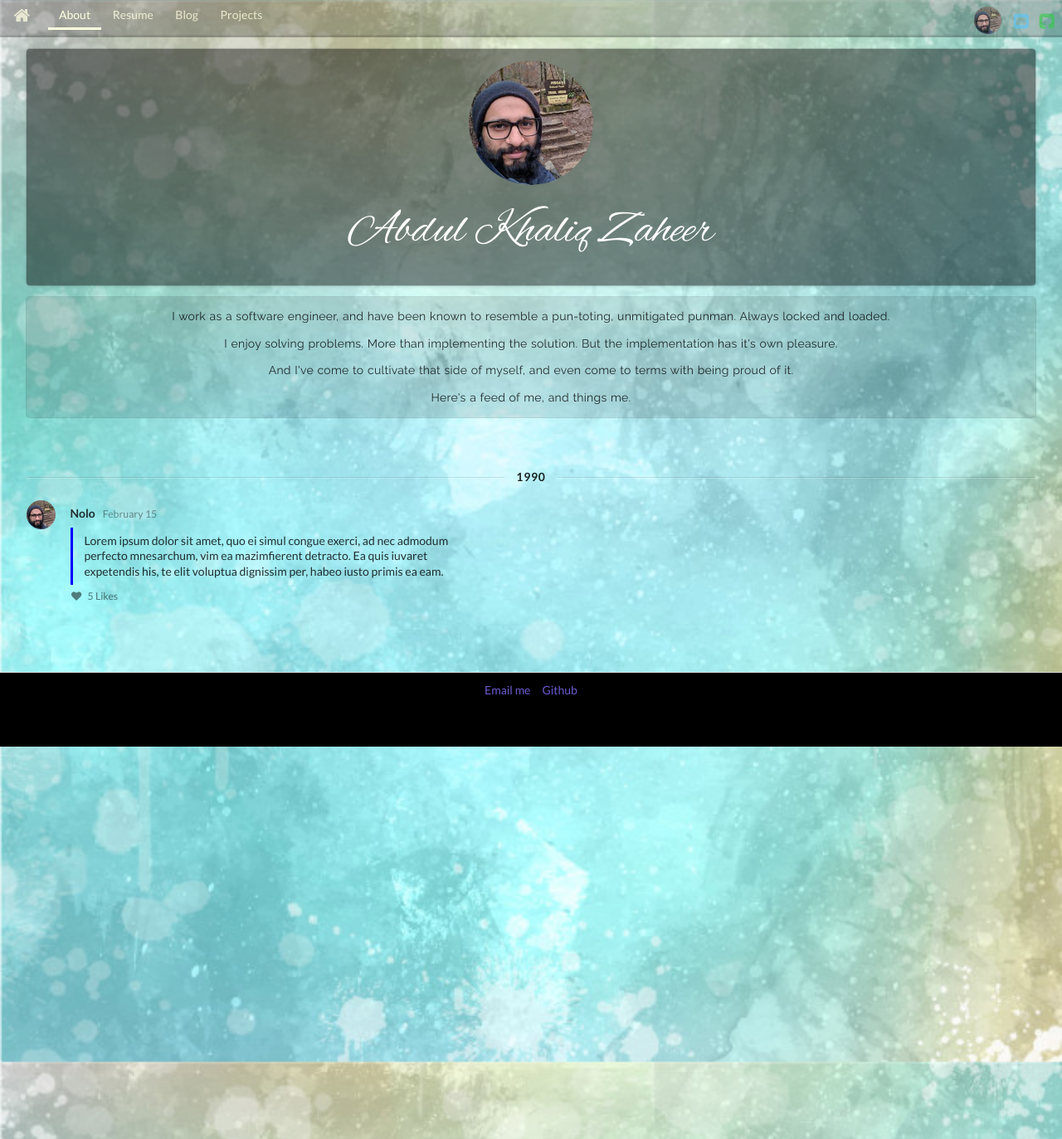
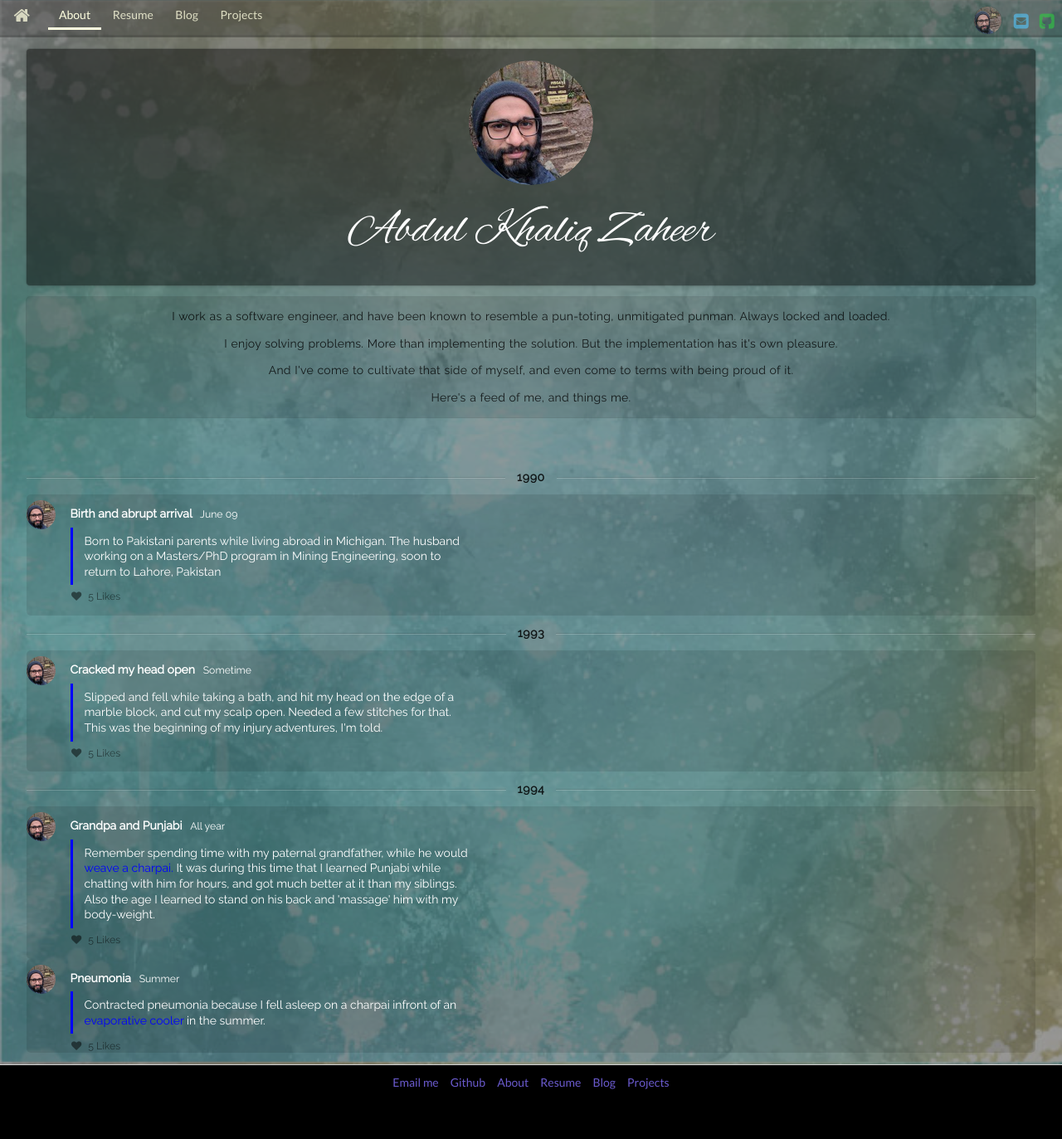
Before and after one commit to abdulbeard/abdulbeard.github.io, a Jekyll site: the page built from about/index.html, in a window 1280 px wide. Shown: the whole page at 83% size. Built offline with Jekyll 4.4.1, drawn with Linux system fonts in a browser that asks for light colours; nearby versions of some CDN libraries.

Commit message:
more changes

```diff
--- a/_data/about_timeline.json
+++ b/_data/about_timeline.json
@@ -3,9 +3,34 @@
         "Year": 1990,
         "Data": [
             {
-                "Summary": "Nolo",
-                "Date": "February 15",
-                "Content": "<p>Lorem ipsum dolor sit amet, quo ei simul congue exerci, ad nec admodum perfecto mnesarchum, vim ea mazimfierent detracto. Ea quis iuvaret expetendis his, te elit voluptua dignissim per, habeo iusto primis ea eam.</p>"
+                "Summary": "Birth and abrupt arrival",
+                "Date": "June 09",
+                "Content": "<p>Born to Pakistani parents while living abroad in Michigan. The husband working on a Masters/PhD program in Mining Engineering, soon to return to Lahore, Pakistan</p>"
+            }
+        ]
+    },
+    {
+        "Year": 1993,
+        "Data": [
+            {
+                "Summary": "Cracked my head open",
+                "Date": "Sometime",
+                "Content": "<p>Slipped and fell while taking a bath, and hit my head on the edge of a marble block, and cut my scalp open. Needed a few stitches for that. This was the beginning of my injury adventures, I'm told.</p>"
+            }
+        ]
+    },
+    {
+        "Year": 1994,
+        "Data": [
+            {
+                "Summary": "Grandpa and Punjabi",
+                "Date": "All year",
+                "Content": "<p>Remember spending time with my paternal grandfather, while he would <a href='https://www.youtube.com/watch?v=2I95pe2QXEM' target='__blank'>weave a charpai.</a> It was during this time that I learned Punjabi while chatting with him for hours, and got much better at it than my siblings. Also the age I learned to stand on his back and 'massage' him with my body-weight.</p>"
+            },
+            {
+                "Summary": "Pneumonia",
+                "Date": "Summer",
+                "Content": "Contracted pneumonia because I fell asleep on a charpai infront of an <a href='https://en.wikipedia.org/wiki/Evaporative_cooler' target='__blank'>evaporative cooler</a> in the summer."
             }
         ]
     }
--- a/_layouts/default.html
+++ b/_layouts/default.html
@@ -34,7 +34,7 @@
 							<img src="/assets/profile_pic.jpg" />
 						</div>
 					</a>
-					<a class="item" href="mailto:abdulkhaliqzaheer@gmail.com" title="mailto:abdulkhaliqzaheer@gmail.com">
+					<a class="item" href="mailto:abdulkhaliqzaheer@gmail.com" title="mailto:abdulkhaliqzaheer@gmail.com" target="__blank">
 						<i class="mail square inverted blue large icon"></i>
 					</a>
 					<a class="item" href="https://github.com/abdulbeard" target="__blank">
@@ -56,7 +56,7 @@
 							<img src="/assets/profile_pic.jpg" />
 						</div>
 					</a>
-					<a class="item" href="mailto:abdulkhaliqzaheer@gmail.com" title="mailto:abdulkhaliqzaheer@gmail.com">
+					<a class="item" href="mailto:abdulkhaliqzaheer@gmail.com" title="mailto:abdulkhaliqzaheer@gmail.com" target="__blank">
 						<i class="mail square inverted blue large icon"></i>
 					</a>
 					<a class="item" href="https://github.com/abdulbeard" target="__blank">
@@ -76,12 +76,32 @@
 			<div class="ui horizontal list">
 				<div class="item">
 					<div class="content">
-						<a href="mailto:abdulkhaliqzaheer@gmail.com">Email me</a>
+						<a href="mailto:abdulkhaliqzaheer@gmail.com" target="__blank">Email me</a>
 					</div>
 				</div>
 				<div class="item">
 					<div class="content">
-						<a href="https://github.com/abdulbeard">Github</a>
+						<a href="https://github.com/abdulbeard" target="__blank">Github</a>
+					</div>
+				</div>
+				<div class="item">
+					<div class="content">
+						<a href="/about">About</a>
+					</div>
+				</div>
+				<div class="item">
+					<div class="content">
+						<a href="/resume">Resume</a>
+					</div>
+				</div>
+				<div class="item">
+					<div class="content">
+						<a href="/blog">Blog</a>
+					</div>
+				</div>
+				<div class="item">
+					<div class="content">
+						<a href="/projects">Projects</a>
 					</div>
 				</div>
 			</div>
--- a/_sass/main.scss
+++ b/_sass/main.scss
@@ -59,11 +59,25 @@ body {
 }
 
 .ui.feed {
+    font-family: 'Raleway', sans-serif;
     & .event {
+        background-color: rgba(0,0,0,0.1) !important;
+        border-radius: 5px;
         & .content {
+            color: white;
+            & .summary {
+                color: white !important;
+                & .date {
+                    color: white !important;
+                }
+            }
             & .extra.text {
+                color: white;
                 border-color: blue !important;
             }
+        }
+        & a {
+            color: blue;
         }
     }
 }
@@ -130,6 +144,7 @@ nav ul {
 .navbar_menu_item,
 .navbar_menu_item.active {
     color: lightyellow !important;
+    // vertical-align: text-bottom !important;
 }
 
 .ui.secondary.pointing.menu.mainMenu .item.active {
--- a/about/index.html
+++ b/about/index.html
@@ -50,5 +50,7 @@ navbarlocation: about
 <style>
 	body {
 		background-image: url("/assets/about_background.jpg") !important;
+		background-color: rgba(0,0,0,0.4) !important;
+		background-blend-mode: color;
 	}
 </style>
```
